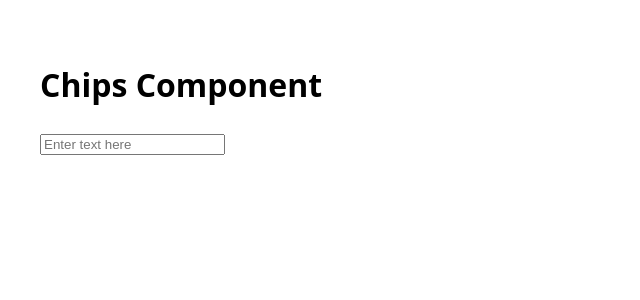
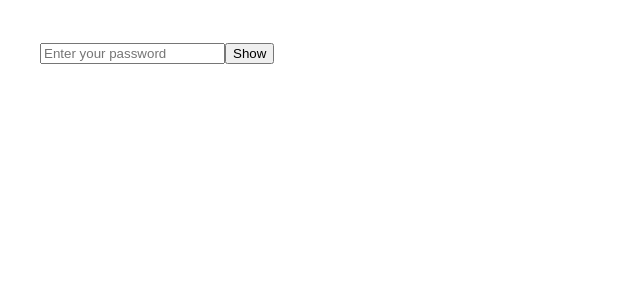
Before and after one commit to devSJ05/ReactMachineCodeInterivew, a React (Vite) app in the folder react-machine-code-prep/: page / in a window 1280 px wide. Shown: the top 300 px of the page, without its empty margins (0-640 px from the left). Built offline with nearby package versions, Linux system fonts and the light colour scheme.

Commit message:
feat: creation of Password input component

```diff
--- a/react-machine-code-prep/src/App.jsx
+++ b/react-machine-code-prep/src/App.jsx
@@ -1,14 +1,16 @@
 import './App.css';
 // import Accordion from './components/Accordion/Accordion';
 // import GuessTheNumber from './components/GuessTheNumber/GuessTheNumber';
-import Chips from './components/Chips/Chips';
+// import Chips from './components/Chips/Chips';
+import PasswordInput from './components/PasswordInput/PasswordInput';
 
 function App() {
   return (
     <>
       {/* <Accordion /> */}
       {/* <GuessTheNumber /> */}
-      <Chips />
+      {/* <Chips /> */}
+      <PasswordInput />
     </>
   );
 }
--- /dev/null
+++ b/react-machine-code-prep/src/components/PasswordInput/PasswordInput.tsx
@@ -0,0 +1,29 @@
+/*
+The requirement is to create a password input component in React that allows users to enter their passwords securely.
+Have a button beside the input field to toggle the visibility of the password.
+
+*/
+import { useState } from 'react';
+
+const PasswordInput = () => {
+  const [showPassword, setShowPassword] = useState(false);
+
+  return (
+    <div className='container'>
+      <input
+        type={showPassword ? 'text' : 'password'}
+        placeholder='Enter your password'
+        className='input'
+      />
+      <button
+        type='button'
+        onClick={() => setShowPassword(!showPassword)}
+        className='button'
+      >
+        {showPassword ? 'Hide' : 'Show'}
+      </button>
+    </div>
+  );
+};
+
+export default PasswordInput;
```
